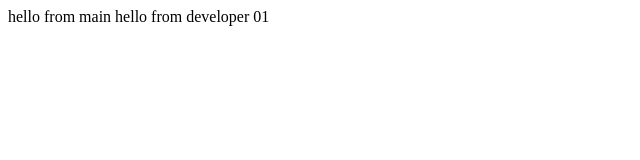
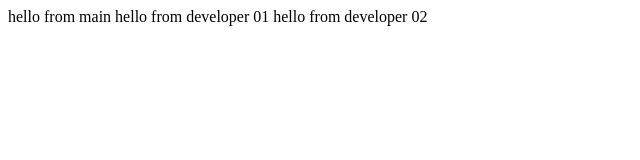
Before and after one commit to SanyFaysal/e11-github-collaboration, a plain HTML site: page index.html in a window 1280 px wide. Shown: the whole page, without its empty margins (0-640 px from the left). Drawn offline with Linux system fonts and the light colour scheme.

Commit message:
add: some text

```diff
--- a/index.html
+++ b/index.html
@@ -10,6 +10,7 @@
 <body>
     hello from main
     hello from developer 01
+    hello from developer 02
 </body>
 
 </html>
```
